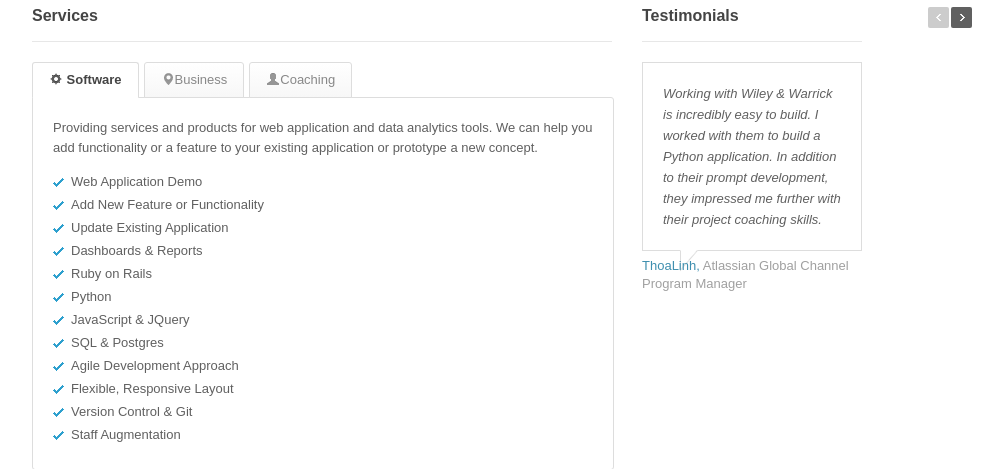
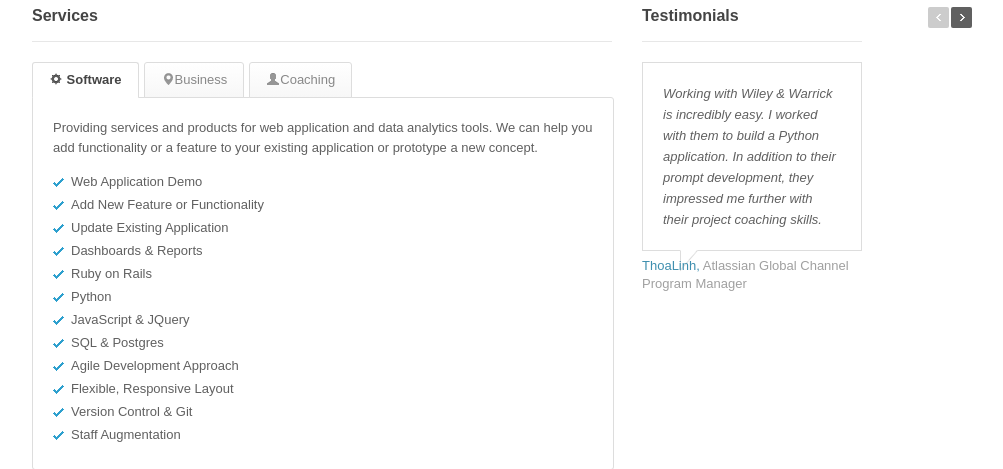
Before and after one commit to nyghtowl/Wiley, a Flask app: page /services in a window 1280 px wide. Shown: the part 150-619 px from the top of the page, without its empty margins (138-1141 px from the left). Run offline with Flask 2, Linux system fonts and the light colour scheme; some libraries are stand-ins or nearby versions.

Commit message:
Minor wording change.

```diff
--- a/app/templates/testimonials_partial.html
+++ b/app/templates/testimonials_partial.html
@@ -7,7 +7,7 @@
 			<ul class="carousel">
 
 				<li class="testimonial">
-					<div class="testimonials">Working with Wiley & Warrick is incredibly easy to build. I worked with them to build a Python application. In addition to their prompt development, they impressed me further with their project coaching skills.</div>
+					<div class="testimonials">Working with Wiley & Warrick is incredibly easy. I worked with them to build a Python application. In addition to their prompt development, they impressed me further with their project coaching skills.</div>
 					<div class="testimonials_bg"></div>
 					<div class="testimonials_author">ThoaLinh, <span>Atlassian Global Channel Program Manager</span></div>
 				</li>
```
